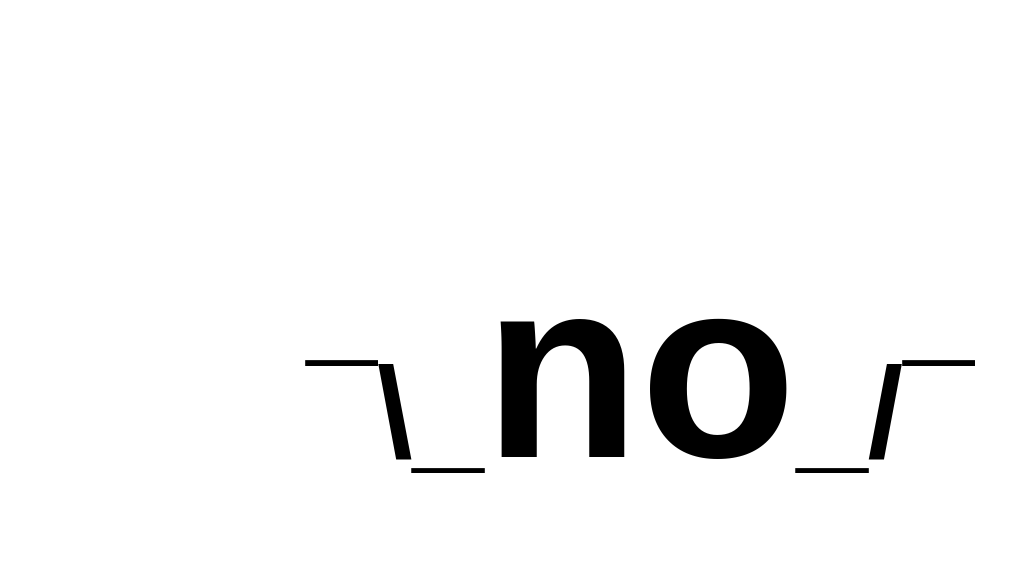
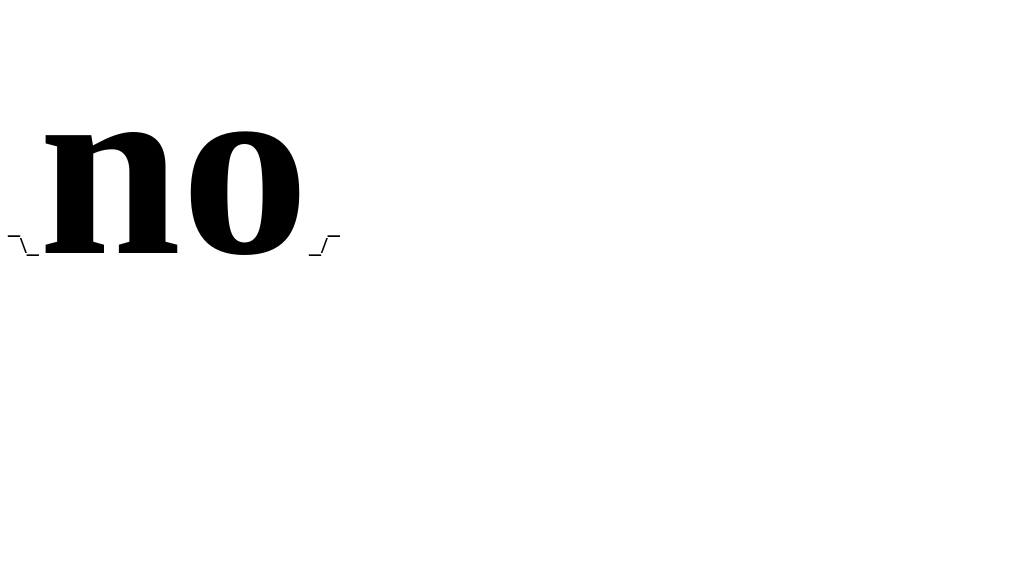
Before and after one commit to DarkGForest/no, a plain HTML site: page index.html in a window 1280 px wide. Shown: the whole page, without its empty margins (0-1018 px from the left). Drawn offline with Linux system fonts and the light colour scheme.

Commit message:
Update index.html

```diff
--- a/index.html
+++ b/index.html
@@ -3,39 +3,11 @@
   <head>
     <title>no</title>
     <link rel="icon"  href="yubtub.png"/>
+    <link rel'stylesheet' href="style.css"/>
     <link rel="preconnect" href="https://fonts.googleapis.com">
     <link rel="preconnect" href="https://fonts.gstatic.com" crossorigin>
     <link href="https://fonts.googleapis.com/css2?family=Open+Sans:wght@300&display=swap" rel="stylesheet">
     <style> @import url('https://fonts.googleapis.com/css2?family=Open+Sans:wght@300&display=swap'); </style>
-    <style type="text/css">
-
-      * {
-        font-size: 128px;
-        font-family: Arial;
-      }
-
-      section {
-        border: 10px white;
-        height: 90vh;
-
-        display: flex;
-        align-items: center;
-        justify-content: center;
-      }
-
-      .container {
-        border: 10px white;
-        max-width: 700px;
-        width: 100%;
-        margin: auto;
-
-        height: 50vh;
-        display: flex;
-        align-items: center;
-        justify-content: center;
-      }
-
-    </style>
   </head>
   <body>
     <section>
```
